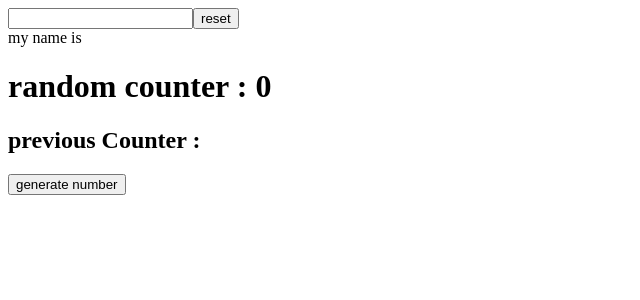
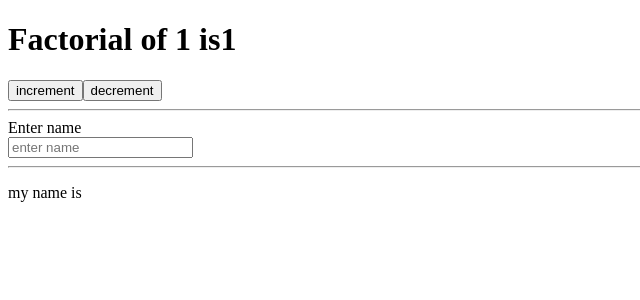
Before and after one commit to karthikgpi1/reactjs-hooks, a React (Create React App) app: page / in a window 1280 px wide. Shown: the top 300 px of the page, without its empty margins (0-640 px from the left). Built offline with nearby package versions, Linux system fonts and the light colour scheme.

Commit message:
useMemo method

```diff
--- a/src/index.js
+++ b/src/index.js
@@ -3,8 +3,9 @@
 import App from './App';
 import UseEffect from './useEffect';
 import UseRef from './useRef';
+import UseMemo from './useMemo';
 
 
 const root = ReactDOM.createRoot(document.getElementById('root'));
-root.render(<UseRef />
+root.render(<UseMemo />
 );
--- /dev/null
+++ b/src/useMemo.js
@@ -0,0 +1,67 @@
+import React, { useState, useMemo } from "react";
+
+function UseMemo () {
+    // 1. opimize expensive operation
+    // 2. Referential equality
+
+    const [counter, setCounter] = useState(1);
+    // const result = factorial(counter);   // normal use but its get some extra time
+    const result = useMemo(() => {
+        return factorial(counter);
+    }, [counter]);
+    const [name, setName] = useState("");
+
+    return (
+        <div className="UseMemo">
+            <h1>
+                Factorial of {counter} is
+                <span>{result}</span>
+            </h1>
+            <div>
+                <button onClick={() => setCounter(counter + 1)}>increment</button>
+                <button onClick={() => setCounter(counter - 1)}>decrement</button>
+            </div>
+            <hr></hr>
+            <div>
+                <div>
+                  <label>Enter name</label>
+                </div>
+                <input
+                    type="text"
+                    placeholder="enter name"
+                    value={name}
+                    onChange={(e) => setName(e.target.value)}
+                />
+                <hr></hr>
+                <DisplayName name={name}></DisplayName>
+                {/* <p>{`my name is ${name}`}</p> */}
+
+            </div>
+        </div>
+    );
+}
+
+const DisplayName = React.memo (({ name }) => {          //useMemo cannot be called at the top level
+    console.log("rendered");                             // so we use React.usememo
+    return <p>{`my name is ${name}`}</p>
+});
+
+// const DisplayName = ( {name} ) => {               //suppose we can use like this
+//     console.log("rendered");                      //its name and counter re render so we use UseMwmo
+//     return <p>{`my name is ${name}`}</p>
+// }
+
+function factorial (n) {
+    let i = 0;
+    while (i < 200000000) i++;
+    if (n < 0) {
+        return -1;
+    }
+    if (n === 0) {
+        return 1;
+    }
+    return n * factorial(n - 1);
+}
+
+
+export default UseMemo;
```
